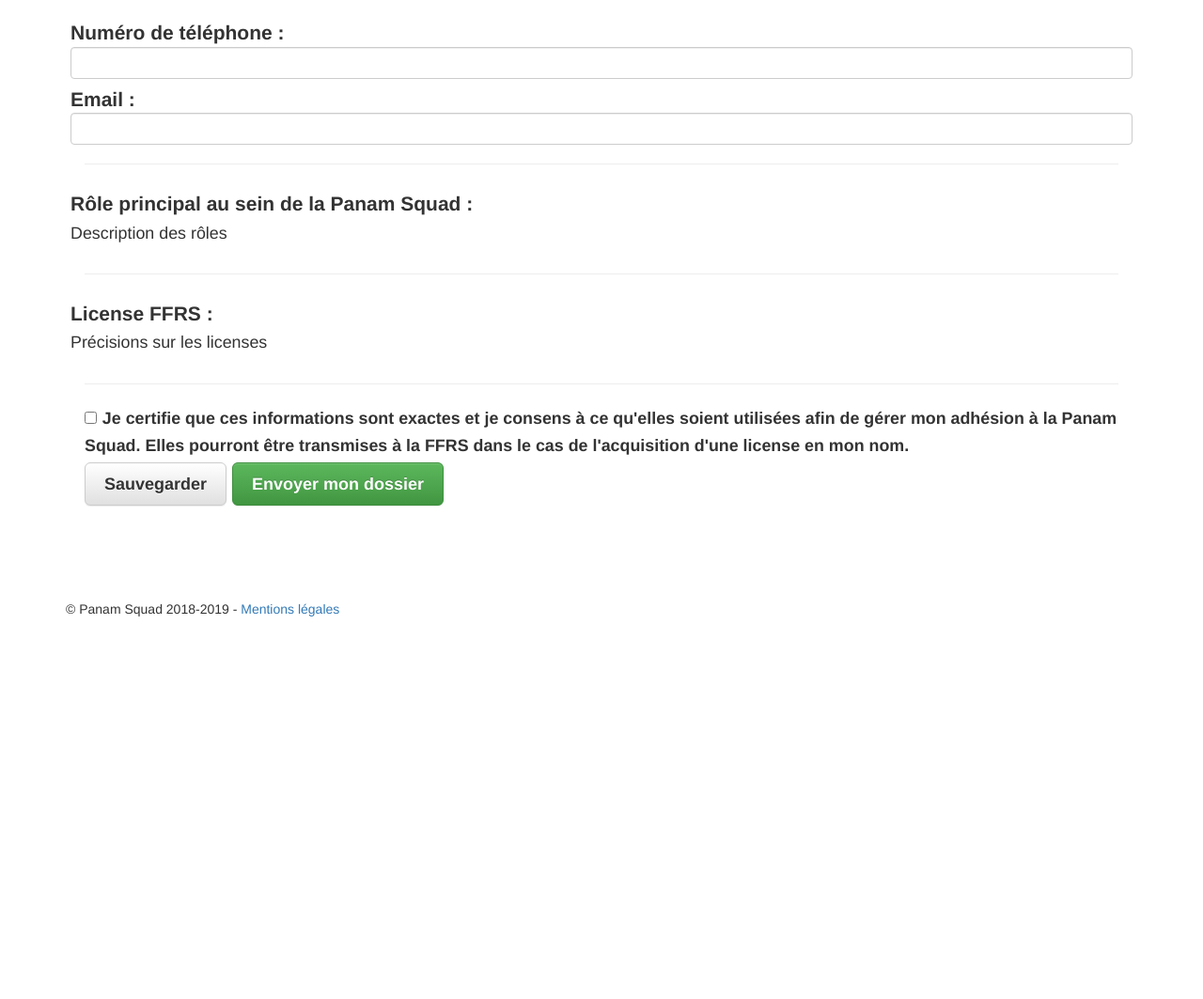
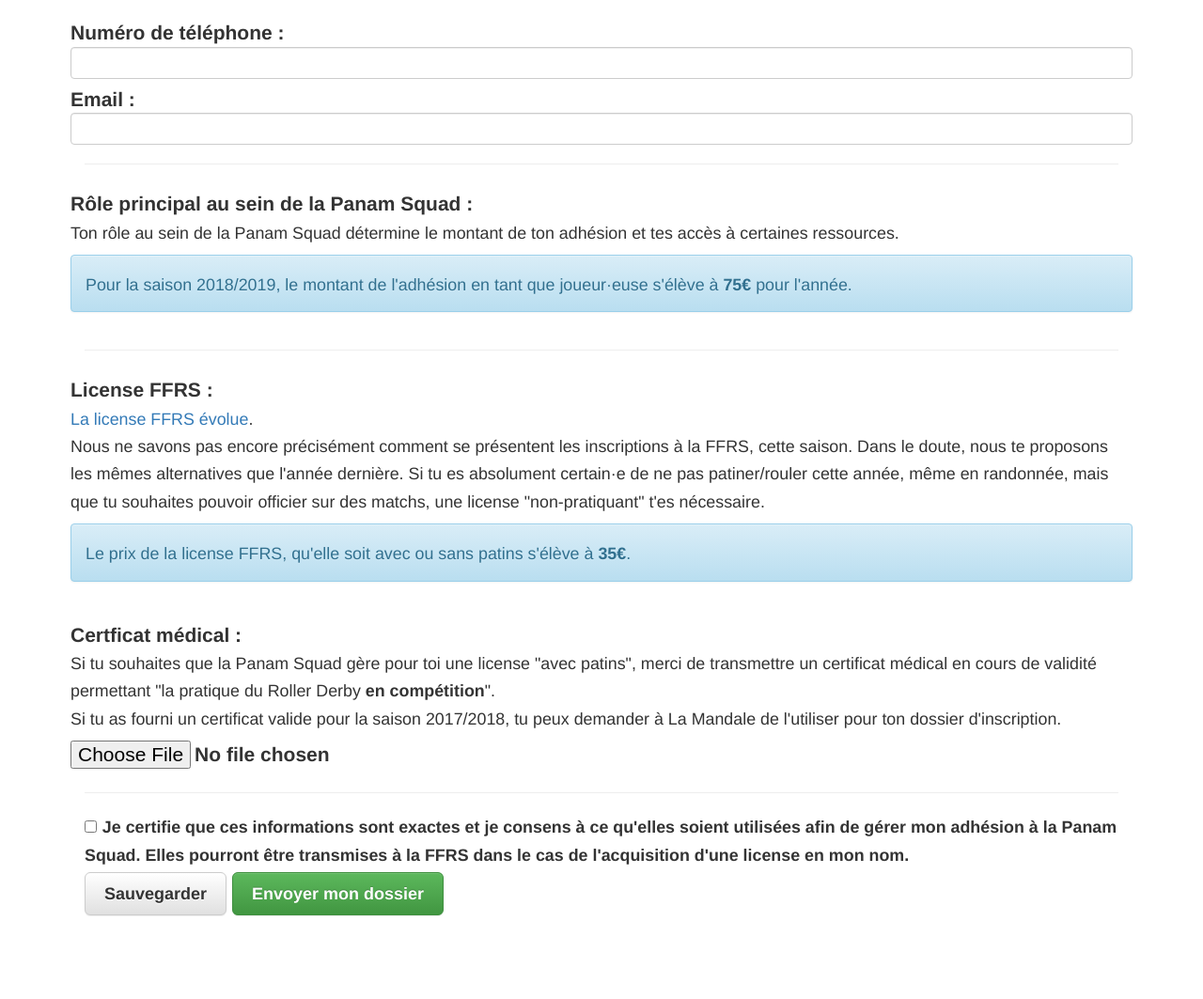
Before and after one commit to the-mandarine/mypanamsquad, a Django app: template infos/templates/infos/membership.html in a window 1280 px wide. Shown: the part 706-1769 px from the top of the page at 94% size. Before the commit the page ends 1362 px from the top, so only its background shows below. Run offline with Django 3.2, Linux system fonts and the light colour scheme; the template is opened without the code that fills it, so the values that code supplies are empty; some libraries are stand-ins or nearby versions.

Commit message:
updated management of health certs

```diff
--- a/infos/templates/infos/membership.html
+++ b/infos/templates/infos/membership.html
@@ -19,7 +19,7 @@
 
 <div>
 {% if not user.profile.member or not user.profile.member.submitted %}
-  <form class="form-horizontal" action="{% url 'profile:subscribe' %}" method="post">
+  <form class="form-horizontal" action="{% url 'profile:subscribe' %}" method="POST" enctype="multipart/form-data">
   {% csrf_token %}
   <div class="form-group">
     <label for="derby_name" class="control-label">
@@ -93,7 +93,12 @@
   <div class="form-group">
     <label class="control-label">Rôle principal au sein de la Panam Squad : </label>
     <p><small>
-      Description des rôles
+    Ton rôle au sein de la Panam Squad détermine le montant de ton adhésion
+    et tes accès à certaines ressources. <br />
+    </small></p>
+    <p class="alert alert-info"><small>
+    Pour la saison 2018/2019, le montant de l'adhésion en tant que joueur·euse
+    s'élève à <b>75€</b> pour l'année.
     </small></p>
     {% for role_slug,role_desc in roles %}
     <div class="radio">
@@ -111,7 +116,18 @@
   <div class="form-group">
     <label class="control-label">License FFRS :</label>
     <p><small>
-      Précisions sur les licenses
+      <a href="http://ffroller.fr/wp-content/uploads/CLU_Lic_002-1.pdf">
+        La license FFRS évolue</a>.<br />
+      Nous ne savons pas encore précisément comment se présentent les
+      inscriptions à la FFRS, cette saison. Dans le doute, nous te proposons
+      les mêmes alternatives que l'année dernière.
+      Si tu es absolument certain·e de ne pas patiner/rouler cette année,
+      même en randonnée, mais que tu souhaites pouvoir officier sur des
+      matchs, une license "non-pratiquant" t'es nécessaire.<br />
+    </small></p>
+    <p class="alert alert-info"><small>
+      Le prix de la license FFRS, qu'elle soit avec ou sans patins s'élève
+      à <b>35€</b>.
     </small></p>
 
     {% for ffrs_slug,ffrs_desc in ffrs %}
@@ -126,6 +142,24 @@
     {% endfor %}
   </div>
 
+  <div class="form-group">
+    <label class="control-label">Certficat médical :</label>
+    <p><small>
+       Si tu souhaites que la Panam Squad gère pour toi une license "avec
+       patins", merci de transmettre un certificat médical en cours de
+       validité permettant "la pratique du Roller Derby
+       <b>en compétition</b>".<br />
+       Si tu as fourni un certificat valide pour la saison 2017/2018, tu peux
+       demander à La Mandale de l'utiliser pour ton dossier d'inscription.
+    </small></p>
+    <label>
+      <input type=file name="health_cert" class="form-control-file" />
+      {% if user.profile.member.health_cert %}
+        <small><a href="{% url "profile:health_cert_redir" %}">
+          certificat actuel</a></small>
+      {% endif %}
+    </label>
+  </div>
   <hr />
   <div class="form-check">
   <label class="form-check-label">
@@ -158,7 +192,7 @@
 <div class="alert alert-warning" role="alert">
 Il te reste {{ user.profile.member.subscription_dues }}€ à verser à la
 Panam Squad. <br />
-Un RIB est dispo : <a href="#">ICI</a>.
+Un RIB est dispo : <a href="{% url 'docs:redir' 'iban' %}">ICI</a>.
 </div>
 {% endif %}
 {% endif %}
--- a/infos/urls.py
+++ b/infos/urls.py
@@ -9,5 +9,7 @@
     path(r'membership', views.membership, name="membership"),
     path(r'create', views.create, name="create"),
     path(r'subscribe', views.subscribe, name="subscribe"),
+    path(r'health_cert', views.health_cert_redir, name="health_cert_redir"),
+    path(r'health_cert/<filename>', views.health_cert, name="health_cert"),
     path(r'<derby_number>', views.teammate, name="teammate"),
 ]
```
Also changed, not shown: infos/models.py (+21 -7 lines), infos/views.py (+25 -0 lines).
